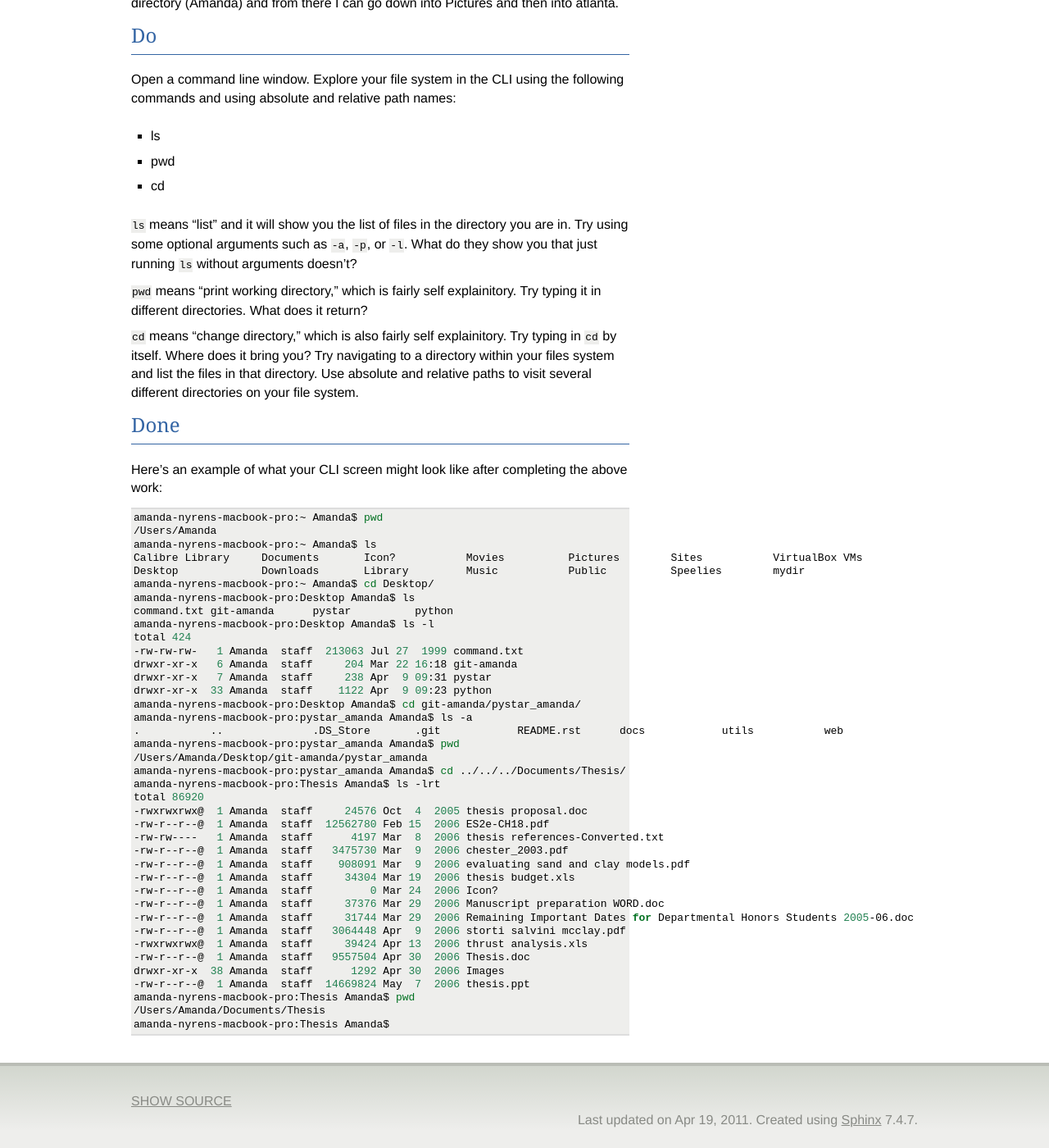
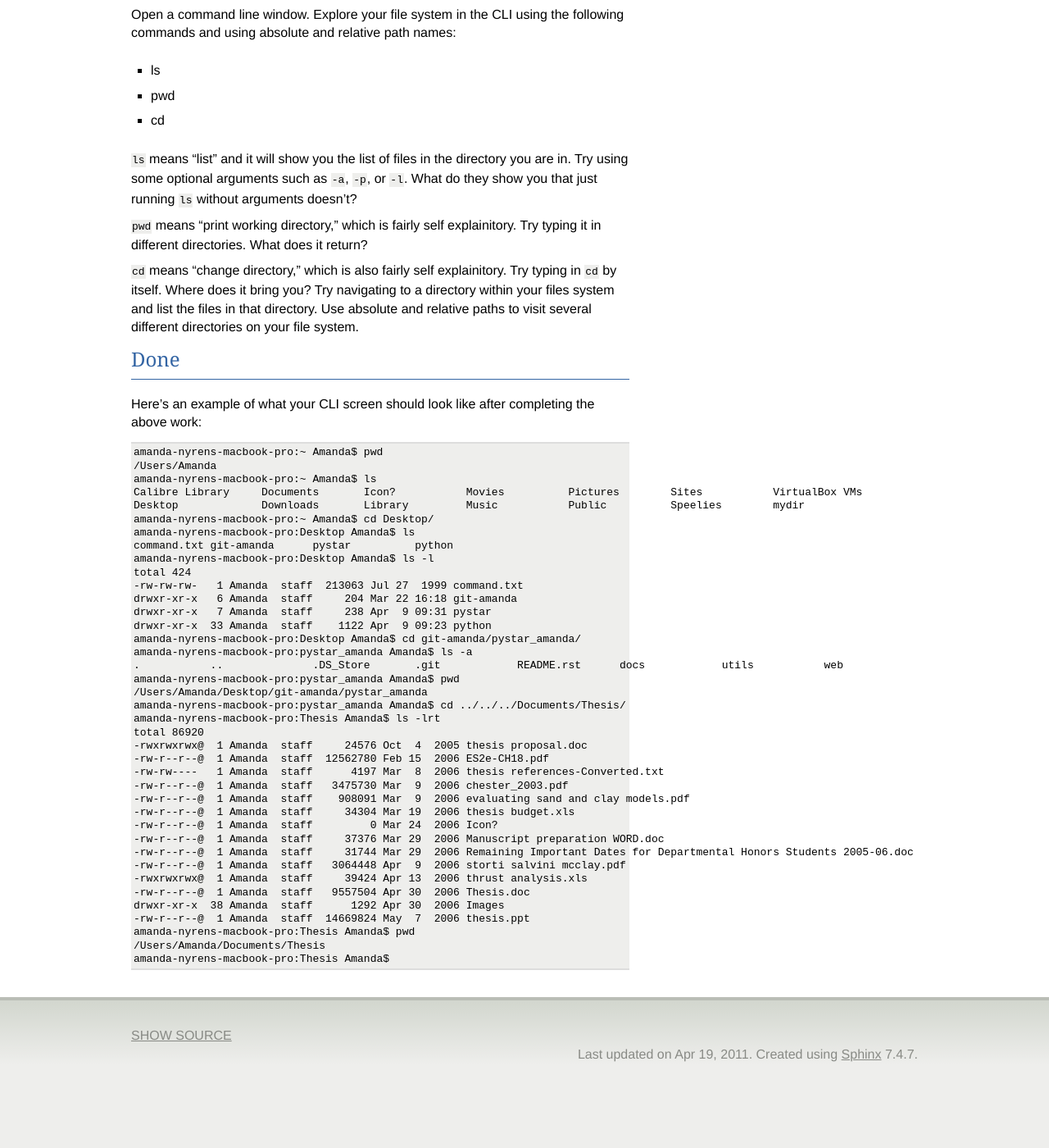
Before and after one commit to lsblakk/pystar, a Sphinx documentation site: the page built from docs/badges/badge_cmd_nav.rst, in a window 1280 px wide and 1400 px high, scrolled down 1264 px. Shown: the whole window at 82% size. Built offline with Sphinx 7.4.7, drawn with Linux system fonts in a browser that asks for light colours; nearby versions of some CDN libraries; library files that are not in the unit come from our copies; comment, search, counter and statistics services are not loaded; after the commit the page ends 2584 px from its top, so only the background shows below that; some of the changed text lies outside the part shown.

Commit message:
command line navigation badge added

```diff
--- a/docs/badges/badge_cmd_nav.rst
+++ b/docs/badges/badge_cmd_nav.rst
@@ -70,9 +69,9 @@ Open a command line window. Explore your file system in the CLI using the follow
 Done
 ----
 
-Here's an example of what your CLI screen might look like after completing the above work:
+Here's an example of what your CLI screen should look like after completing the above work:
 
-.. code-block:: bash
+.. code-block::
 
     amanda-nyrens-macbook-pro:~ Amanda$ pwd
     /Users/Amanda
```
Also changed, not shown: other parts of docs/badges/badge_cmd_nav.rst (+4 -5 lines).
